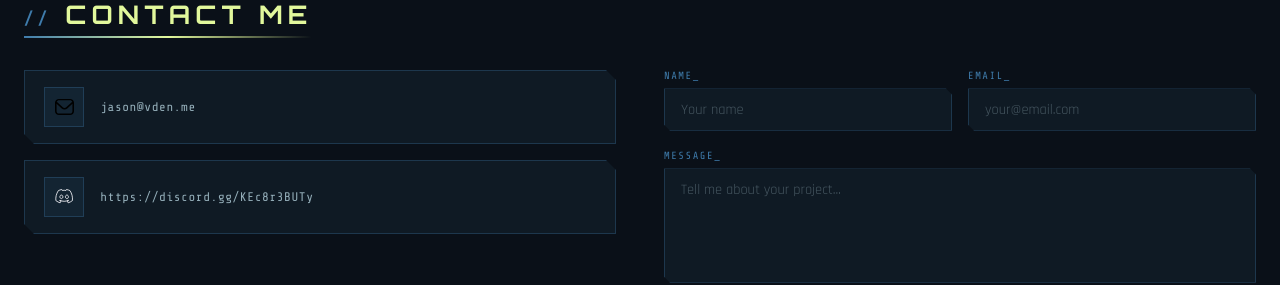
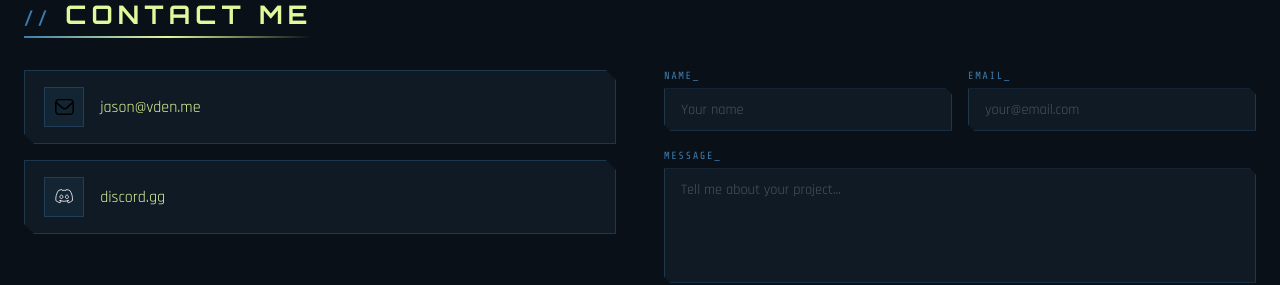
Before and after one commit to devv1nce/vden.me, a React (Create React App) app: page / in a window 1280 px wide. Shown: the part 2813-3098 px from the top of the page. Built offline with nearby package versions, Linux system fonts and the light colour scheme.

Commit message:
clickable links

```diff
--- a/public/index.html
+++ b/public/index.html
@@ -2,7 +2,7 @@
 <html lang="en">
   <head>
     <meta charset="utf-8" />
-    <link rel="icon" href="%PUBLIC_URL%/favicon.ico" />
+    <link rel="icon" href="src="https://yt3.ggpht.com/dTw1fERCCjldKupaMay6LEtUHzrMnWZ6HyAukp1bFfFrpUKtSnlKNRHApLhy9_aECoksh57kiE0=s88-c-k-c0x00ffffff-no-rj"" />
     <meta name="viewport" content="width=device-width, initial-scale=1" />
     <meta name="theme-color" content="#0a1018" />
     <meta name="description" content="Game Developer Portfolio" />
--- a/src/components/ContactMe/ContactInfoCard/ContactInfoCard.css
+++ b/src/components/ContactMe/ContactInfoCard/ContactInfoCard.css
@@ -30,11 +30,15 @@
   word-break: break-all;
 }
 
+
 .contact-link {
+  position: relative;
+  z-index: 10;
+  pointer-events: auto;
   color: inherit;
   text-decoration: none;
 }
 
 .contact-link:hover {
-  text-decoration: underline; /* Optional hover effect */
+  text-decoration: underline;
 }
--- a/src/components/ContactMe/ContactInfoCard/ContactInfoCard.jsx
+++ b/src/components/ContactMe/ContactInfoCard/ContactInfoCard.jsx
@@ -7,14 +7,10 @@ const ContactInfoCard = ({ iconUrl, text, linkUrl }) => {
       <div className="contact-icon-wrap">
         <img src={iconUrl} alt="" />
       </div>
-      {/* If linkUrl exists, render a link. Otherwise, render plain text. */}
-      {linkUrl ? (
-        <a href={linkUrl} target="_blank" rel="noreferrer" className="contact-link">
-          {text}
-        </a>
-      ) : (
-        <span>{text}</span>
-      )}
+      {/* Hardcoding the link tag temporarily to force a change */}
+      <a href={linkUrl} target="_blank" rel="noreferrer" className="contact-link">
+        {text}
+      </a>
     </div>
   );
 };
--- a/src/components/ContactMe/ContactMe.jsx
+++ b/src/components/ContactMe/ContactMe.jsx
@@ -13,11 +13,13 @@ const ContactMe = () => {
           <ContactInfoCard
             iconUrl="./assets/images/email-icon.svg"
             text="jason@vden.me"
+            linkUrl="mailto:jason@vden.me"
           />
 
           <ContactInfoCard
             iconUrl="./assets/images/discord.svg"
-            text="https://discord.gg/KEc8r3BUTy"
+            text="discord.gg"
+            linkUrl="https://discord.gg/KEc8r3BUTy"
           />
         </div>
 
```
